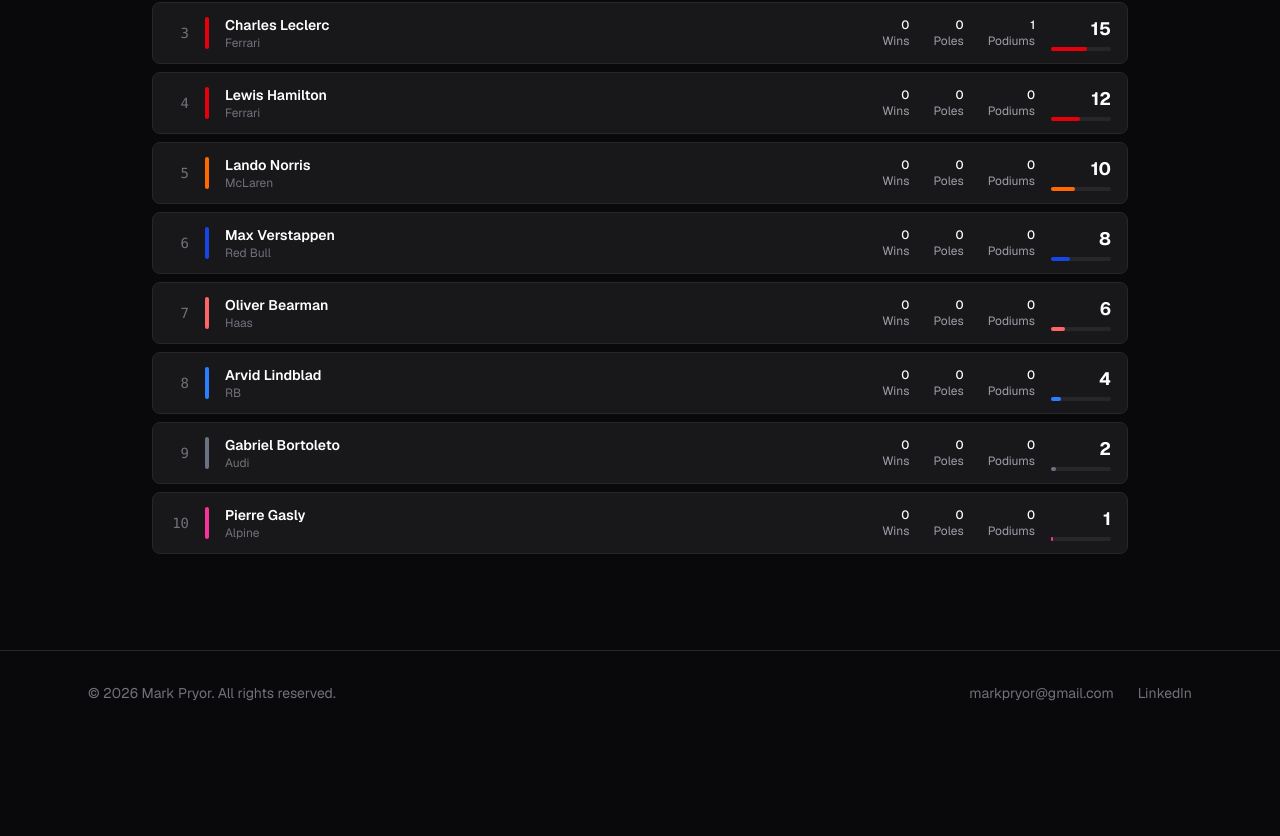
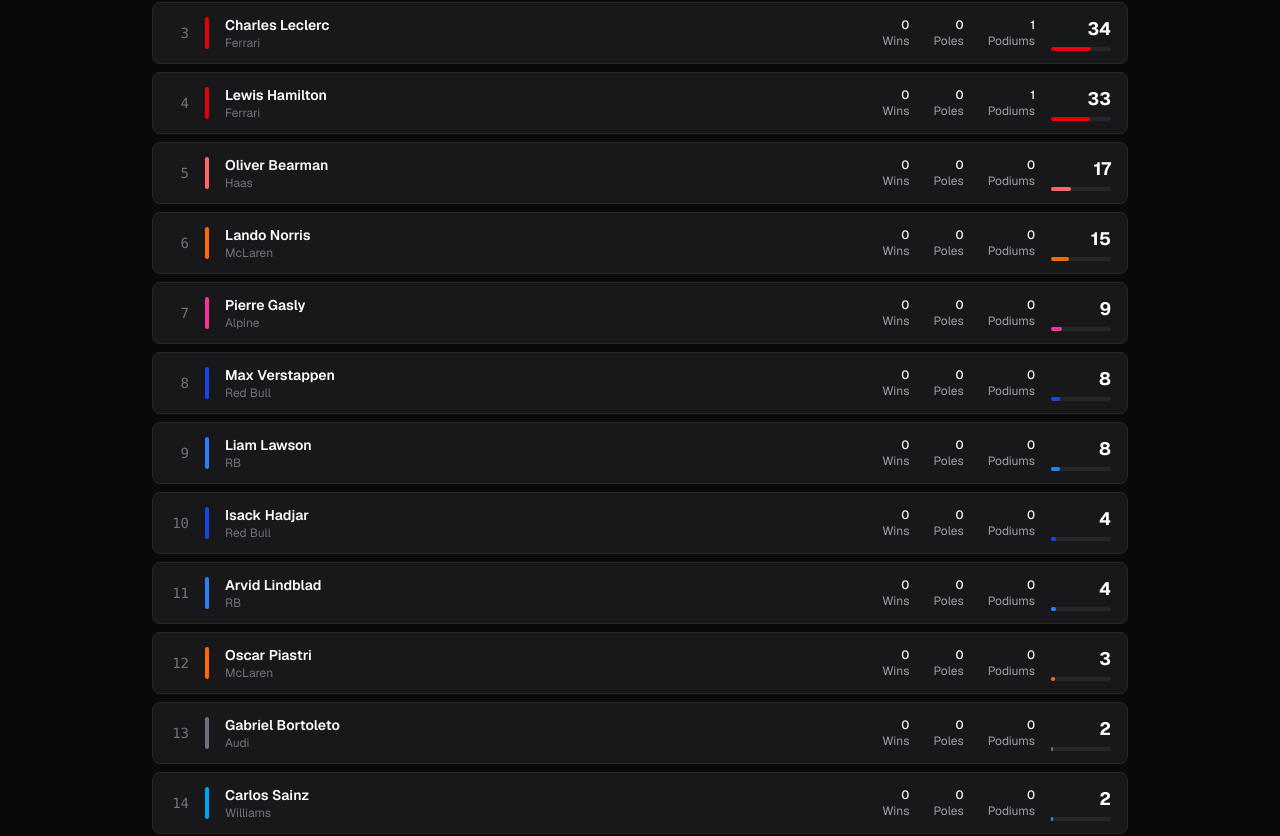
Before and after one commit to markipryor/portfolio, a Next.js app: page /demos/f1 in a window 1280 px wide. Shown: the part 638-1474 px from the top of the page. Before the commit the page ends 1373 px from the top, so only its background shows below. Built offline with nearby package versions, Linux system fonts and the light colour scheme.

Commit message:
F1 demo: add 2026 Rd 2 China result and updated standings
Sprint weekend with Russell sprint win, Antonelli race win.
Handles null fastest lap and pitlane grid starts.

Co-Authored-By: Claude Sonnet 4.6 <noreply@anthropic.com>

```diff
--- a/src/app/demos/f1/page.tsx
+++ b/src/app/demos/f1/page.tsx
@@ -120,32 +120,38 @@ const teamColours: Record<string, string> = {
 };
 
 const driverStandings2026 = [
-  { pos: 1,  name: "George Russell",    constructor: "Mercedes",     points: 25, wins: 1, poles: 1, podiums: 1 },
-  { pos: 2,  name: "Kimi Antonelli",    constructor: "Mercedes",     points: 18, wins: 0, poles: 0, podiums: 1 },
-  { pos: 3,  name: "Charles Leclerc",   constructor: "Ferrari",      points: 15, wins: 0, poles: 0, podiums: 1 },
-  { pos: 4,  name: "Lewis Hamilton",    constructor: "Ferrari",      points: 12, wins: 0, poles: 0, podiums: 0 },
-  { pos: 5,  name: "Lando Norris",      constructor: "McLaren",      points: 10, wins: 0, poles: 0, podiums: 0 },
-  { pos: 6,  name: "Max Verstappen",    constructor: "Red Bull",     points: 8,  wins: 0, poles: 0, podiums: 0 },
-  { pos: 7,  name: "Oliver Bearman",    constructor: "Haas",         points: 6,  wins: 0, poles: 0, podiums: 0 },
-  { pos: 8,  name: "Arvid Lindblad",    constructor: "RB",           points: 4,  wins: 0, poles: 0, podiums: 0 },
-  { pos: 9,  name: "Gabriel Bortoleto", constructor: "Audi",         points: 2,  wins: 0, poles: 0, podiums: 0 },
-  { pos: 10, name: "Pierre Gasly",      constructor: "Alpine",       points: 1,  wins: 0, poles: 0, podiums: 0 },
+  { pos: 1,  name: "George Russell",    constructor: "Mercedes",     points: 51, wins: 1, poles: 1, podiums: 2 },
+  { pos: 2,  name: "Kimi Antonelli",    constructor: "Mercedes",     points: 47, wins: 1, poles: 1, podiums: 2 },
+  { pos: 3,  name: "Charles Leclerc",   constructor: "Ferrari",      points: 34, wins: 0, poles: 0, podiums: 1 },
+  { pos: 4,  name: "Lewis Hamilton",    constructor: "Ferrari",      points: 33, wins: 0, poles: 0, podiums: 1 },
+  { pos: 5,  name: "Oliver Bearman",    constructor: "Haas",         points: 17, wins: 0, poles: 0, podiums: 0 },
+  { pos: 6,  name: "Lando Norris",      constructor: "McLaren",      points: 15, wins: 0, poles: 0, podiums: 0 },
+  { pos: 7,  name: "Pierre Gasly",      constructor: "Alpine",       points: 9,  wins: 0, poles: 0, podiums: 0 },
+  { pos: 8,  name: "Max Verstappen",    constructor: "Red Bull",     points: 8,  wins: 0, poles: 0, podiums: 0 },
+  { pos: 9,  name: "Liam Lawson",       constructor: "RB",           points: 8,  wins: 0, poles: 0, podiums: 0 },
+  { pos: 10, name: "Isack Hadjar",      constructor: "Red Bull",     points: 4,  wins: 0, poles: 0, podiums: 0 },
+  { pos: 11, name: "Arvid Lindblad",    constructor: "RB",           points: 4,  wins: 0, poles: 0, podiums: 0 },
+  { pos: 12, name: "Oscar Piastri",     constructor: "McLaren",      points: 3,  wins: 0, poles: 0, podiums: 0 },
+  { pos: 13, name: "Gabriel Bortoleto", constructor: "Audi",         points: 2,  wins: 0, poles: 0, podiums: 0 },
+  { pos: 14, name: "Carlos Sainz",      constructor: "Williams",     points: 2,  wins: 0, poles: 0, podiums: 0 },
+  { pos: 15, name: "Franco Colapinto",  constructor: "Alpine",       points: 1,  wins: 0, poles: 0, podiums: 0 },
 ];
 
 const constructorStandings2026 = [
-  { pos: 1, name: "Mercedes",     points: 43, wins: 1 },
-  { pos: 2, name: "Ferrari",      points: 27, wins: 0 },
-  { pos: 3, name: "McLaren",      points: 10, wins: 0 },
-  { pos: 4, name: "Red Bull",     points: 8,  wins: 0 },
-  { pos: 5, name: "Haas",         points: 6,  wins: 0 },
-  { pos: 6, name: "RB",           points: 4,  wins: 0 },
-  { pos: 7, name: "Audi",         points: 2,  wins: 0 },
-  { pos: 8, name: "Alpine",       points: 1,  wins: 0 },
+  { pos: 1, name: "Mercedes",     points: 98, wins: 2 },
+  { pos: 2, name: "Ferrari",      points: 67, wins: 0 },
+  { pos: 3, name: "McLaren",      points: 18, wins: 0 },
+  { pos: 4, name: "Haas",         points: 17, wins: 0 },
+  { pos: 5, name: "Red Bull",     points: 12, wins: 0 },
+  { pos: 6, name: "RB",           points: 12, wins: 0 },
+  { pos: 7, name: "Alpine",       points: 10, wins: 0 },
+  { pos: 8, name: "Audi",         points: 2,  wins: 0 },
+  { pos: 9, name: "Williams",     points: 2,  wins: 0 },
 ];
 
 const races2026 = [
   { round: 1,  name: "Australia",     date: "8 Mar",  winner: "George Russell", team: "Mercedes", sprint: false },
-  { round: 2,  name: "China",         date: "15 Mar", winner: null, team: null, sprint: true  },
+  { round: 2,  name: "China",         date: "15 Mar", winner: "Kimi Antonelli", team: "Mercedes", sprint: true  },
   { round: 3,  name: "Japan",         date: "29 Mar", winner: null, team: null, sprint: false },
   { round: 4,  name: "Miami",         date: "3 May",  winner: null, team: null, sprint: true  },
   { round: 5,  name: "Canada",        date: "24 May", winner: null, team: null, sprint: true  },
@@ -169,35 +175,36 @@ const races2026 = [
 ];
 
 const latestRace = {
-  name: "Australian Grand Prix",
-  shortName: "Australia",
-  date: "8 Mar 2026",
-  laps: 58,
-  pole: "George Russell",
-  fastestLap: { driver: "Max Verstappen", time: "1:22.091", lap: 43 },
+  name: "Chinese Grand Prix",
+  shortName: "China",
+  date: "15 Mar 2026",
+  laps: 56,
+  pole: "Kimi Antonelli",
+  fastestLap: null as { driver: string; time: string; lap: number } | null,
+  sprint: { winner: "George Russell", team: "Mercedes" },
   results: [
-    { pos: 1,  grid: 1,  name: "George Russell",    constructor: "Mercedes",     time: "1:23:06.801" },
-    { pos: 2,  grid: 2,  name: "Kimi Antonelli",    constructor: "Mercedes",     time: "+2.974"      },
-    { pos: 3,  grid: 4,  name: "Charles Leclerc",   constructor: "Ferrari",      time: "+15.519"     },
-    { pos: 4,  grid: 7,  name: "Lewis Hamilton",    constructor: "Ferrari",      time: "+16.144"     },
-    { pos: 5,  grid: 6,  name: "Lando Norris",      constructor: "McLaren",      time: "+51.741"     },
-    { pos: 6,  grid: 20, name: "Max Verstappen",    constructor: "Red Bull",     time: "+54.617"     },
-    { pos: 7,  grid: 12, name: "Oliver Bearman",    constructor: "Haas",         time: "+1 lap"      },
-    { pos: 8,  grid: 9,  name: "Arvid Lindblad",    constructor: "RB",           time: "+1 lap"      },
-    { pos: 9,  grid: 10, name: "Gabriel Bortoleto", constructor: "Audi",         time: "+1 lap"      },
-    { pos: 10, grid: 14, name: "Pierre Gasly",      constructor: "Alpine",       time: "+1 lap"      },
-    { pos: 11, grid: 13, name: "Esteban Ocon",      constructor: "Haas",         time: "+1 lap"      },
-    { pos: 12, grid: 15, name: "Alexander Albon",   constructor: "Williams",     time: "+1 lap"      },
-    { pos: 13, grid: 8,  name: "Liam Lawson",       constructor: "RB",           time: "+1 lap"      },
-    { pos: 14, grid: 16, name: "Franco Colapinto",  constructor: "Alpine",       time: "+2 laps"     },
-    { pos: 15, grid: 21, name: "Carlos Sainz",      constructor: "Williams",     time: "+2 laps"     },
-    { pos: 16, grid: 18, name: "Sergio Pérez",      constructor: "Cadillac",     time: "+3 laps"     },
-    { pos: 17, grid: 22, name: "Lance Stroll",      constructor: "Aston Martin", time: "NC"          },
-    { pos: 18, grid: 17, name: "Fernando Alonso",   constructor: "Aston Martin", time: "DNF"         },
-    { pos: 19, grid: 19, name: "Valtteri Bottas",   constructor: "Cadillac",     time: "DNF"         },
-    { pos: 20, grid: 11, name: "Nico Hülkenberg",   constructor: "Audi",         time: "DNS"         },
-    { pos: 20, grid: 3,  name: "Isack Hadjar",      constructor: "Red Bull",     time: "DNF"         },
-    { pos: 21, grid: 5,  name: "Oscar Piastri",     constructor: "McLaren",      time: "DNS"         },
+    { pos: 1,  grid: 1  as number | string, name: "Kimi Antonelli",    constructor: "Mercedes",     time: "1:33:15.607" },
+    { pos: 2,  grid: 2,  name: "George Russell",    constructor: "Mercedes",     time: "+5.515"      },
+    { pos: 3,  grid: 3,  name: "Lewis Hamilton",    constructor: "Ferrari",      time: "+25.267"     },
+    { pos: 4,  grid: 4,  name: "Charles Leclerc",   constructor: "Ferrari",      time: "+28.894"     },
+    { pos: 5,  grid: 10, name: "Oliver Bearman",    constructor: "Haas",         time: "+57.268"     },
+    { pos: 6,  grid: 7,  name: "Pierre Gasly",      constructor: "Alpine",       time: "+59.647"     },
+    { pos: 7,  grid: 14, name: "Liam Lawson",       constructor: "RB",           time: "+1:20.588"   },
+    { pos: 8,  grid: 9,  name: "Isack Hadjar",      constructor: "Red Bull",     time: "+1:27.247"   },
+    { pos: 9,  grid: 17, name: "Carlos Sainz",      constructor: "Williams",     time: "+1 lap"      },
+    { pos: 10, grid: 12, name: "Franco Colapinto",  constructor: "Alpine",       time: "+1 lap"      },
+    { pos: 11, grid: 11, name: "Nico Hülkenberg",   constructor: "Audi",         time: "+1 lap"      },
+    { pos: 12, grid: 15, name: "Arvid Lindblad",    constructor: "RB",           time: "+1 lap"      },
+    { pos: 13, grid: 19, name: "Valtteri Bottas",   constructor: "Cadillac",     time: "+1 lap"      },
+    { pos: 14, grid: 13, name: "Esteban Ocon",      constructor: "Haas",         time: "+1 lap"      },
+    { pos: 15, grid: 21, name: "Sergio Pérez",      constructor: "Cadillac",     time: "+1 lap"      },
+    { pos: 16, grid: 8,  name: "Max Verstappen",    constructor: "Red Bull",     time: "DNF"         },
+    { pos: 17, grid: 18, name: "Fernando Alonso",   constructor: "Aston Martin", time: "DNF"         },
+    { pos: 18, grid: 20, name: "Lance Stroll",      constructor: "Aston Martin", time: "DNF"         },
+    { pos: 19, grid: 5,  name: "Oscar Piastri",     constructor: "McLaren",      time: "DNS"         },
+    { pos: 20, grid: 6,  name: "Lando Norris",      constructor: "McLaren",      time: "DNS"         },
+    { pos: 21, grid: 16, name: "Gabriel Bortoleto", constructor: "Audi",         time: "DNS"         },
+    { pos: 22, grid: "PL", name: "Alexander Albon", constructor: "Williams",     time: "DNS"         },
   ],
 };
 
@@ -292,7 +299,7 @@ export default function F1Demo() {
         <p className="text-xs text-green-500/80 mb-4">✓ 2025 season complete — final standings.</p>
       )}
       {tab !== "records" && tab !== "latest" && year === "2026" && (
-        <p className="text-xs text-amber-500/80 mb-4">⚠ 2026 season in progress — data through round 1 of 22.</p>
+        <p className="text-xs text-amber-500/80 mb-4">⚠ 2026 season in progress — data through round 2 of 22.</p>
       )}
 
       {/* Latest Race */}
@@ -304,7 +311,12 @@ export default function F1Demo() {
             <div className="flex flex-wrap gap-4 mt-3 text-xs text-zinc-400">
               <span>🏁 {latestRace.laps} laps</span>
               <span>🔵 Pole: <span className="text-white">{latestRace.pole}</span></span>
-              <span>⚡ Fastest lap: <span className="text-white">{latestRace.fastestLap.driver}</span> {latestRace.fastestLap.time} (lap {latestRace.fastestLap.lap})</span>
+              {latestRace.fastestLap && (
+                <span>⚡ Fastest lap: <span className="text-white">{latestRace.fastestLap.driver}</span> {latestRace.fastestLap.time} (lap {latestRace.fastestLap.lap})</span>
+              )}
+              {latestRace.sprint && (
+                <span>🏎 Sprint winner: <span className="text-white">{latestRace.sprint.winner}</span></span>
+              )}
             </div>
           </div>
           <div className="overflow-x-auto">
@@ -323,15 +335,15 @@ export default function F1Demo() {
                 {latestRace.results.map((r) => {
                   const racePoints = [25,18,15,12,10,8,6,4,2,1];
                   const pts = r.pos <= 10 ? racePoints[r.pos - 1] : 0;
-                  const isFl = r.name === latestRace.fastestLap.driver && r.pos <= 10;
-                  const gridDiff = r.grid - r.pos;
+                  const isFl = latestRace.fastestLap !== null && r.name === latestRace.fastestLap.driver && r.pos <= 10;
+                  const gridDiff = typeof r.grid === "number" ? r.grid - r.pos : null;
                   return (
-                    <tr key={r.pos} className="hover:bg-zinc-900/60 transition-colors">
+                    <tr key={`${r.pos}-${r.name}`} className="hover:bg-zinc-900/60 transition-colors">
                       <td className="py-3 font-bold text-white w-8">{r.pos}</td>
                       <td className="py-3 text-zinc-500 font-mono text-xs w-8">
                         {r.grid}
-                        {gridDiff > 0 && <span className="text-green-400 ml-1">▲{gridDiff}</span>}
-                        {gridDiff < 0 && <span className="text-red-400 ml-1">▼{Math.abs(gridDiff)}</span>}
+                        {gridDiff !== null && gridDiff > 0 && <span className="text-green-400 ml-1">▲{gridDiff}</span>}
+                        {gridDiff !== null && gridDiff < 0 && <span className="text-red-400 ml-1">▼{Math.abs(gridDiff)}</span>}
                       </td>
                       <td className="py-3">
                         <div className="flex items-center gap-2">
```
